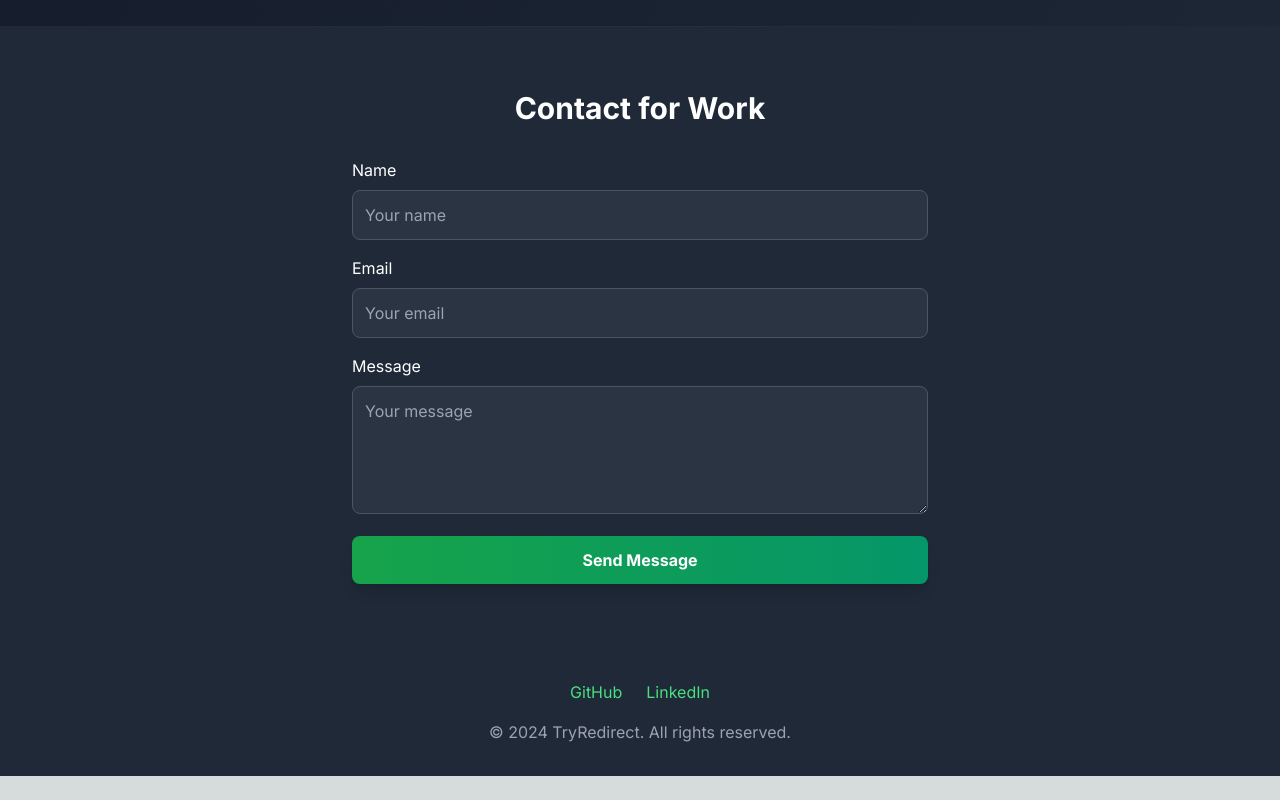
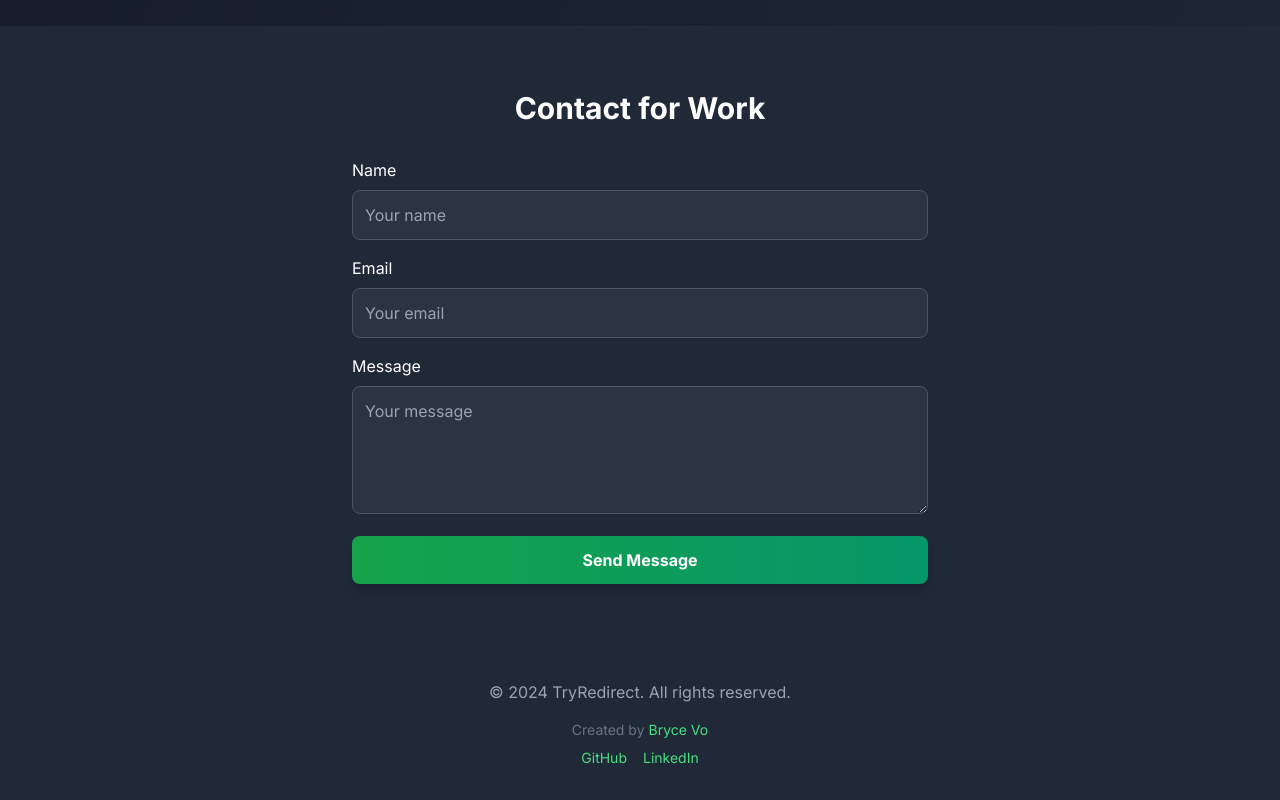
Before and after one commit to vohuynh19/redirect-browser-test, a Next.js app: page / in a window 1280 px wide. Shown: the part 1543-2343 px from the top of the page. Before the commit the page ends 2319 px from the top, so only its background shows below. Built offline with nearby package versions, Linux system fonts and the light colour scheme.

Commit message:
feat: update readme and meta data

```diff
--- a/components/Navigation.tsx
+++ b/components/Navigation.tsx
@@ -14,7 +14,7 @@ export default function Navigation() {
         <motion.a
           initial={{ opacity: 0, x: 20 }}
           animate={{ opacity: 1, x: 0 }}
-          href="https://github.com/vohuynh19"
+          href="https://github.com/vohuynh19/redirect-browser-test"
           target="_blank"
           rel="noopener noreferrer"
           className="text-green-400 hover:text-green-300 transition-colors duration-300"
--- a/pages/index.tsx
+++ b/pages/index.tsx
@@ -98,12 +98,24 @@ export default function Home() {
       {/* Footer */}
       <footer className="bg-gray-800 py-8 px-4">
         <div className="container mx-auto text-center">
-          <div className="flex justify-center space-x-6 mb-4">
+          <p className="text-gray-400 mb-2">
+            &copy; 2024 TryRedirect. All rights reserved.
+          </p>
+          <p className="text-gray-500 text-sm mt-4">
+            Created by{" "}
+            <a
+              href="https://linkedin.com/in/brycevo19"
+              className="text-green-400 hover:text-green-300"
+            >
+              Bryce Vo
+            </a>
+          </p>
+          <p className="text-gray-500 text-sm mt-2">
             <a
               href="https://github.com/vohuynh19"
               target="_blank"
               rel="noopener noreferrer"
-              className="text-green-400 hover:text-green-300"
+              className="text-green-400 hover:text-green-300 mr-4"
             >
               GitHub
             </a>
@@ -115,9 +127,6 @@ export default function Home() {
             >
               LinkedIn
             </a>
-          </div>
-          <p className="text-gray-400">
-            &copy; 2024 TryRedirect. All rights reserved.
           </p>
         </div>
       </footer>
```
Also changed, not shown: 1 other file (tests, documents, lock files or other folders).
